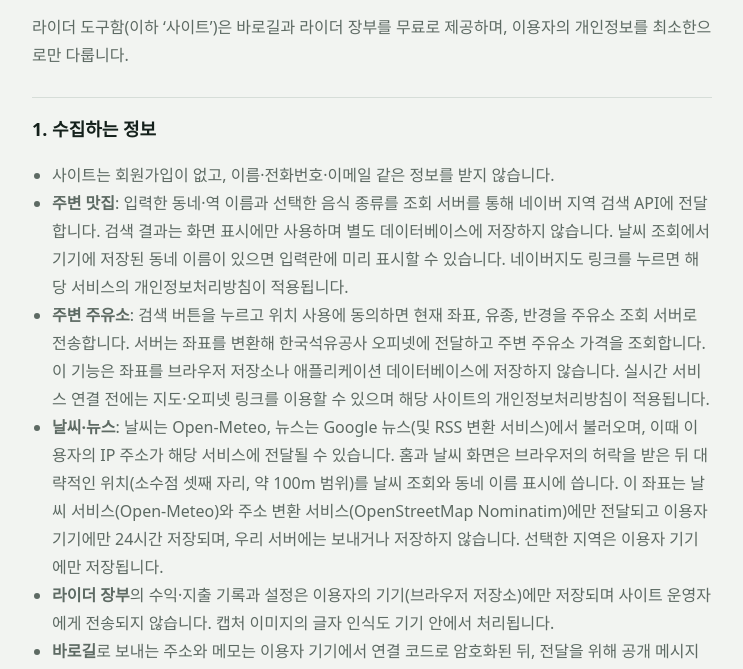
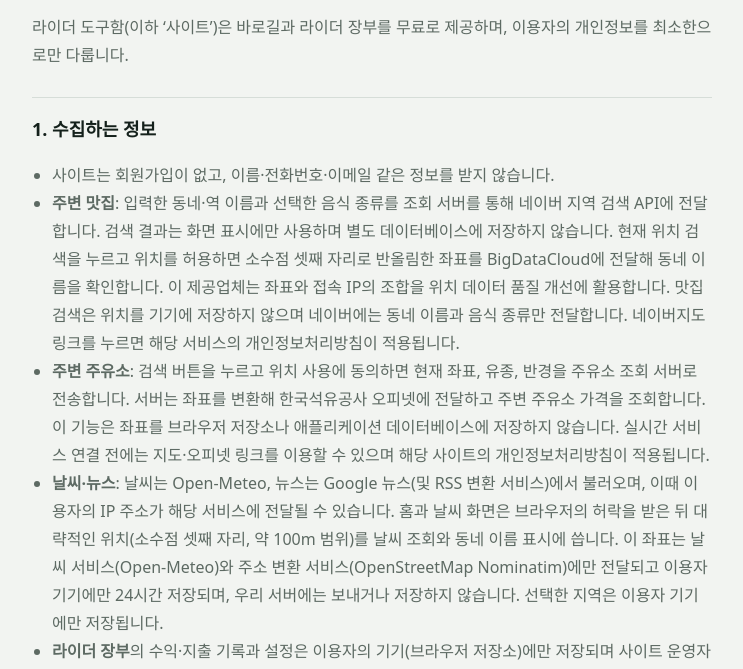
Before and after one commit to ridertool/rider-tools, a website: page privacy.html in a window 1280 px wide. Shown: the part 125-794 px from the top of the page, without its empty margins (268-1011 px from the left). Drawn offline with Linux system fonts and the light colour scheme.

Commit message:
현재 위치 맛집 검색의 위치정보 이용 안내

```diff
--- a/privacy.html
+++ b/privacy.html
@@ -36,7 +36,7 @@ a{color:var(--green)}
   <h2>1. 수집하는 정보</h2>
   <ul>
     <li>사이트는 회원가입이 없고, 이름·전화번호·이메일 같은 정보를 받지 않습니다.</li>
-    <li><b>주변 맛집</b>: 입력한 동네·역 이름과 선택한 음식 종류를 조회 서버를 통해 네이버 지역 검색 API에 전달합니다. 검색 결과는 화면 표시에만 사용하며 별도 데이터베이스에 저장하지 않습니다. 날씨 조회에서 기기에 저장된 동네 이름이 있으면 입력란에 미리 표시할 수 있습니다. 네이버지도 링크를 누르면 해당 서비스의 개인정보처리방침이 적용됩니다.</li>
+    <li><b>주변 맛집</b>: 입력한 동네·역 이름과 선택한 음식 종류를 조회 서버를 통해 네이버 지역 검색 API에 전달합니다. 검색 결과는 화면 표시에만 사용하며 별도 데이터베이스에 저장하지 않습니다. 현재 위치 검색을 누르고 위치를 허용하면 소수점 셋째 자리로 반올림한 좌표를 BigDataCloud에 전달해 동네 이름을 확인합니다. 이 제공업체는 좌표와 접속 IP의 조합을 위치 데이터 품질 개선에 활용합니다. 맛집 검색은 위치를 기기에 저장하지 않으며 네이버에는 동네 이름과 음식 종류만 전달합니다. 네이버지도 링크를 누르면 해당 서비스의 개인정보처리방침이 적용됩니다.</li>
     <li><b>주변 주유소</b>: 검색 버튼을 누르고 위치 사용에 동의하면 현재 좌표, 유종, 반경을 주유소 조회 서버로 전송합니다. 서버는 좌표를 변환해 한국석유공사 오피넷에 전달하고 주변 주유소 가격을 조회합니다. 이 기능은 좌표를 브라우저 저장소나 애플리케이션 데이터베이스에 저장하지 않습니다. 실시간 서비스 연결 전에는 지도·오피넷 링크를 이용할 수 있으며 해당 사이트의 개인정보처리방침이 적용됩니다.</li>
     <li><b>날씨·뉴스</b>: 날씨는 Open-Meteo, 뉴스는 Google 뉴스(및 RSS 변환 서비스)에서 불러오며, 이때 이용자의 IP 주소가 해당 서비스에 전달될 수 있습니다. 홈과 날씨 화면은 브라우저의 허락을 받은 뒤 대략적인 위치(소수점 셋째 자리, 약 100m 범위)를 날씨 조회와 동네 이름 표시에 씁니다. 이 좌표는 날씨 서비스(Open-Meteo)와 주소 변환 서비스(OpenStreetMap Nominatim)에만 전달되고 이용자 기기에만 24시간 저장되며, 우리 서버에는 보내거나 저장하지 않습니다. 선택한 지역은 이용자 기기에만 저장됩니다.</li>
     <li><b>라이더 장부</b>의 수익·지출 기록과 설정은 이용자의 기기(브라우저 저장소)에만 저장되며 사이트 운영자에게 전송되지 않습니다. 캡처 이미지의 글자 인식도 기기 안에서 처리됩니다.</li>
```
